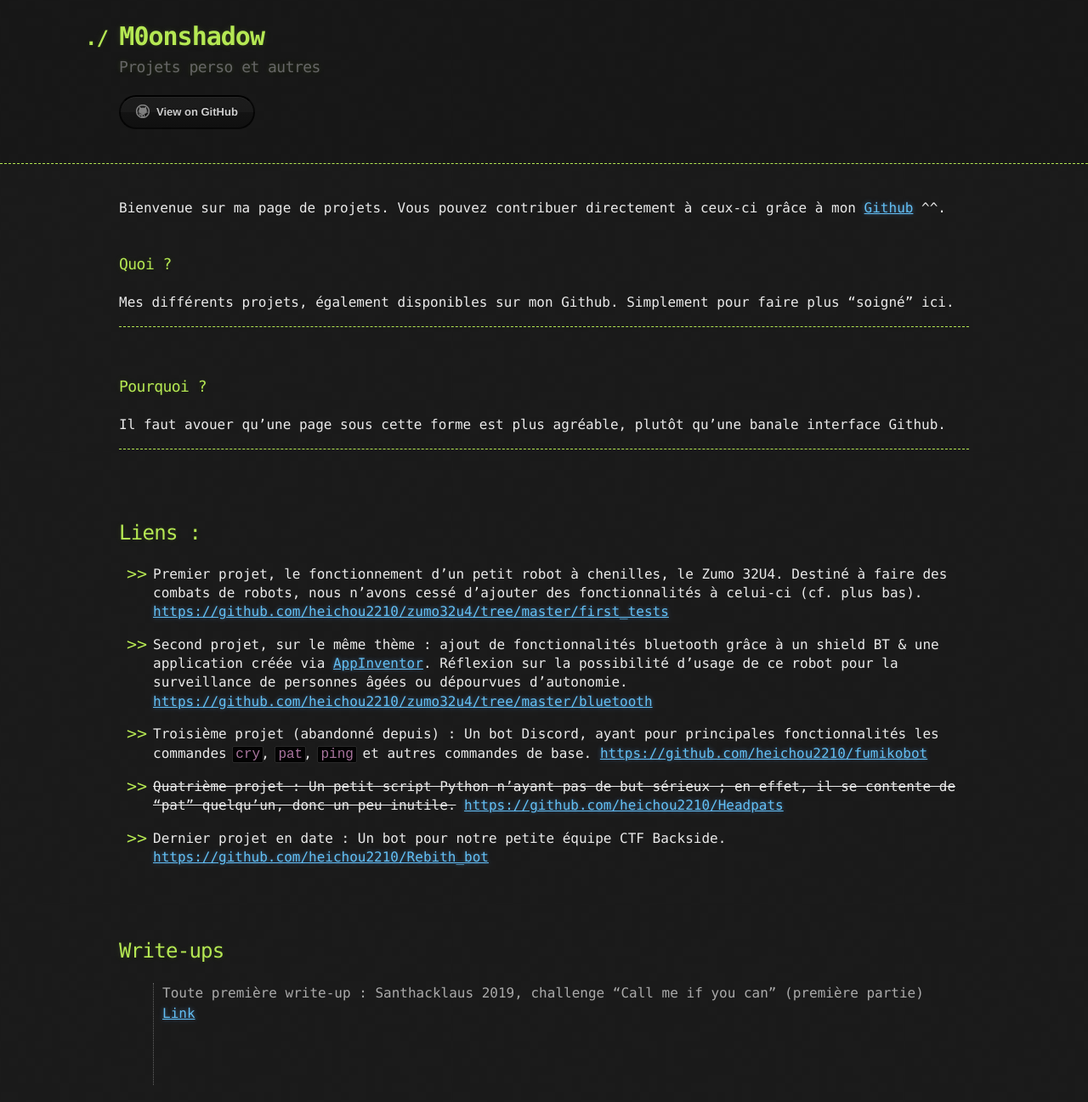
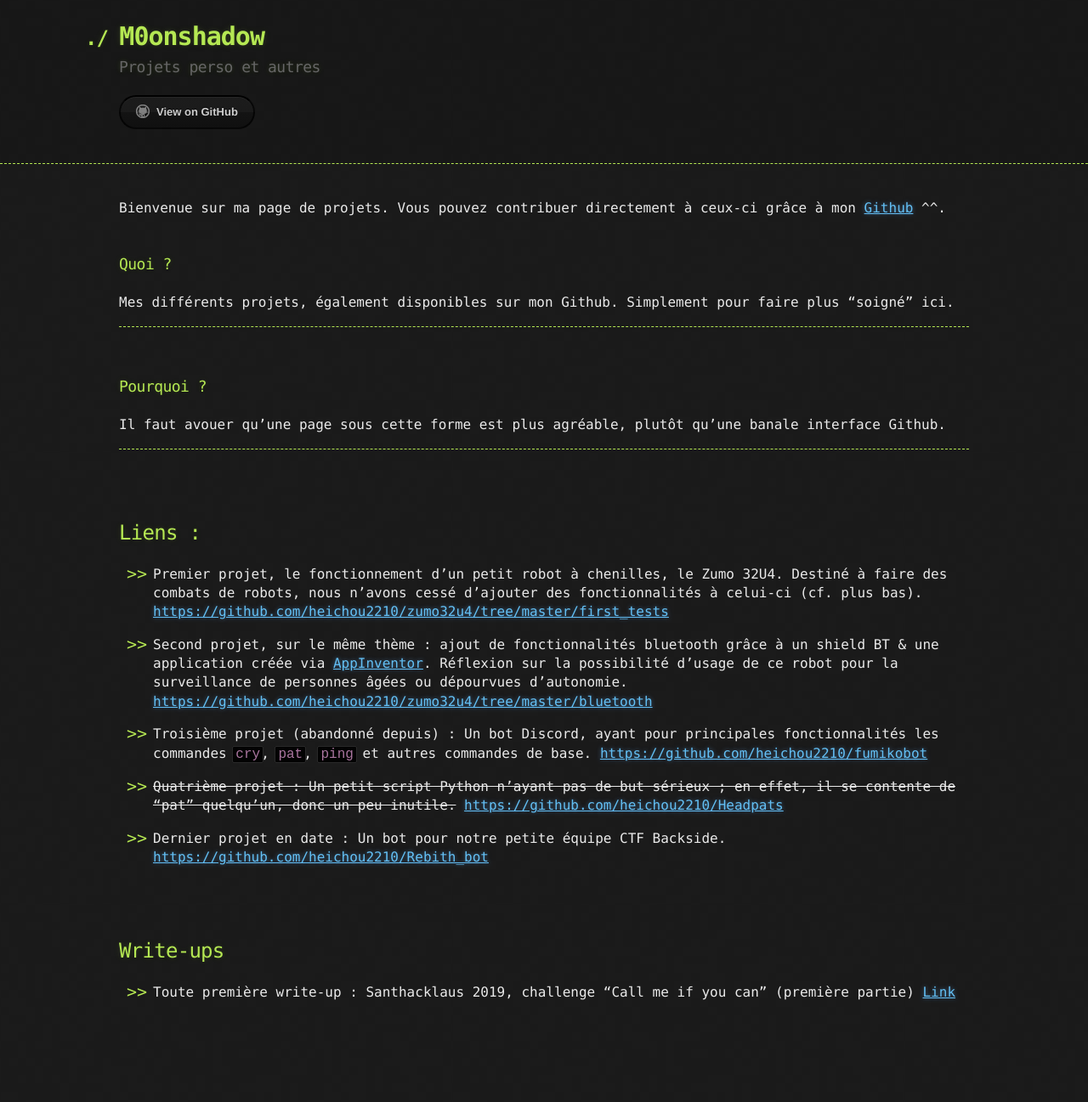
Before and after one commit to M0onshadow/M0onshadow.github.io, a Jekyll site: the page built from index.md, in a window 1280 px wide. Shown: the whole page at 85% size. Built offline with Jekyll 4.4.1, drawn with Linux system fonts in a browser that asks for light colours; after the commit the page ends 1266 px from its top, so only the background shows below that.

```diff
--- a/index.md
+++ b/index.md
@@ -40,7 +40,7 @@ Destiné à faire des combats de robots, nous n'avons cessé d'ajouter des fonct
 <br/>
 ## Write-ups
 
-> Toute première write-up : Santhacklaus 2019, challenge "Call me if you can" (première partie) <a href="ctf/Santhacklaus/CMIYC_part_1.md">Link<br/>
+- Toute première write-up : Santhacklaus 2019, challenge "Call me if you can" (première partie) <a href="ctf/Santhacklaus/CMIYC_part_1.md">Link<br/>
 <br/>
 <br/>
 <br/>
```
